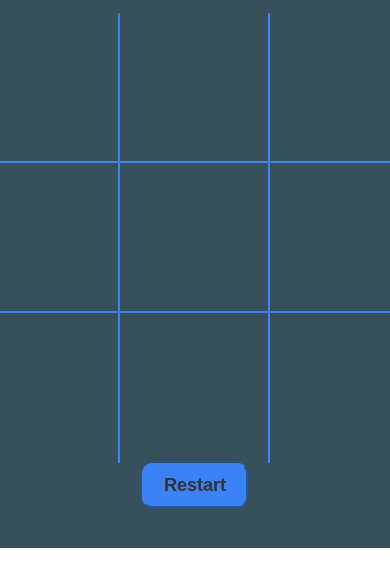
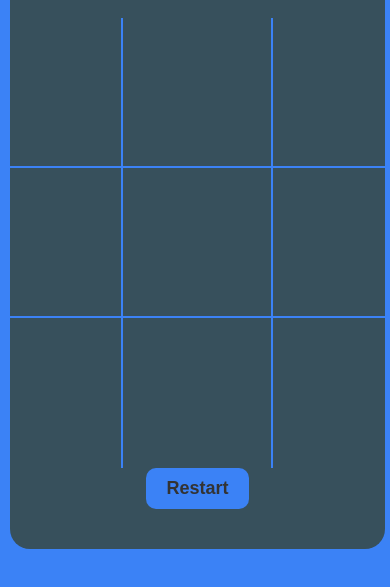
Before and after one commit to DavidAkin18/tic-tac-toe, a plain HTML site: page index.html in a window 390 px wide. Shown: the part 95-682 px from the top of the page. Drawn offline with Linux system fonts and the light colour scheme; a web font is replaced by a local one.

Commit message:
styles adjustment

```diff
--- a/style.css
+++ b/style.css
@@ -9,6 +9,7 @@
 }
 body{
     color: var(--orange);
+    background-color: #3b82f6;
     font-family: "Finger Paint", cursive ;
 }
 h1{
@@ -17,7 +18,10 @@ h1{
 }
 .container{
     padding: 40px;
+    margin: 70px;
+    margin-top: 20px;
     height: auto;
+    border-radius: 20px;
     display: flex;
     justify-content: center;
     align-items: center;
@@ -66,8 +70,17 @@ button{
     font-size: 18px ;
     transition: 200ms transform;
     font-weight: 600;
+    border: none;
 }
 button:hover{
     cursor: pointer;
     transform: translateY((-2px));
 }
+@media (max-width:450px){
+    .container{
+        margin:5px;
+        margin-left: 10px;
+
+    }
+
+}
```
